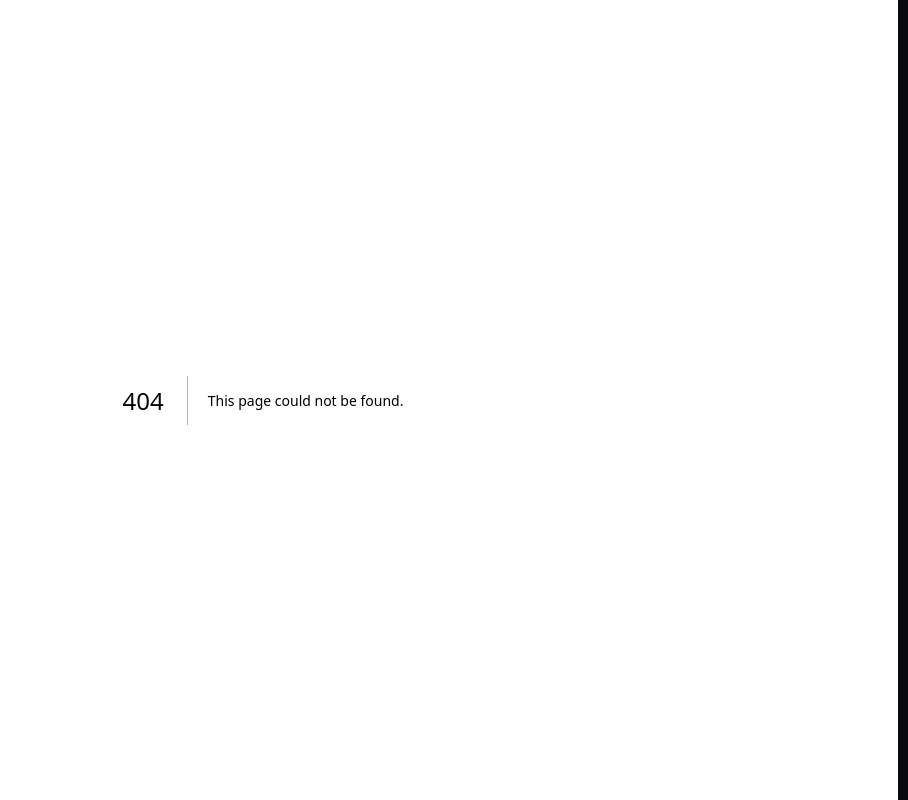
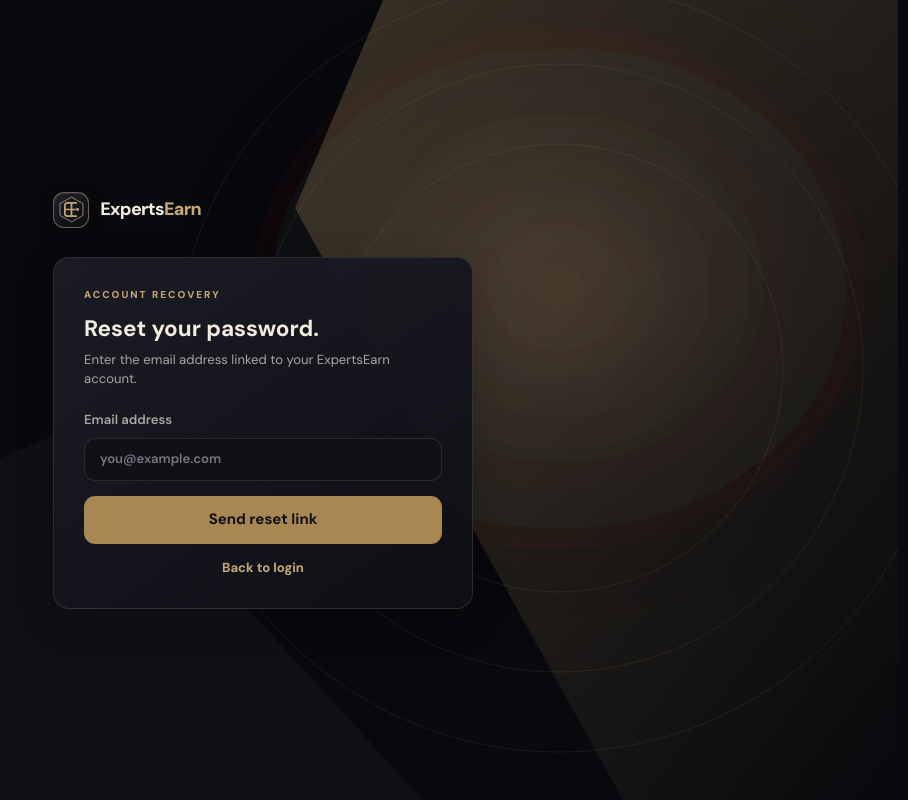
Before and after one commit to expertsteam802/ExpertsEarn, a Next.js app: page /forgot-password in a window 1280 px wide. Before the commit this address had no page. Shown: the whole page, without its empty margins (372-1280 px from the left). Built offline with nearby package versions, Linux system fonts and the light colour scheme; no server answers.

Commit message:
Add forgot password page

```diff
--- /dev/null
+++ b/app/forgot-password/page.tsx
@@ -0,0 +1,6 @@
+import { Brand } from "@/components/brand";
+import { PasswordRecoveryForm } from "@/components/password-recovery-form";
+
+export default function ForgotPasswordPage() {
+  return <main className="ambient-bg grid min-h-screen place-items-center px-5 py-12"><div className="w-full max-w-md"><Brand/><div className="surface mt-7 p-8"><p className="eyebrow">Account recovery</p><h1 className="mt-3 text-2xl font-bold text-[#f2ecdf]">Reset your password.</h1><p className="mt-2 text-sm text-[#aaa6a2]">Enter the email address linked to your ExpertsEarn account.</p><PasswordRecoveryForm mode="request"/></div></div></main>;
+}
```
